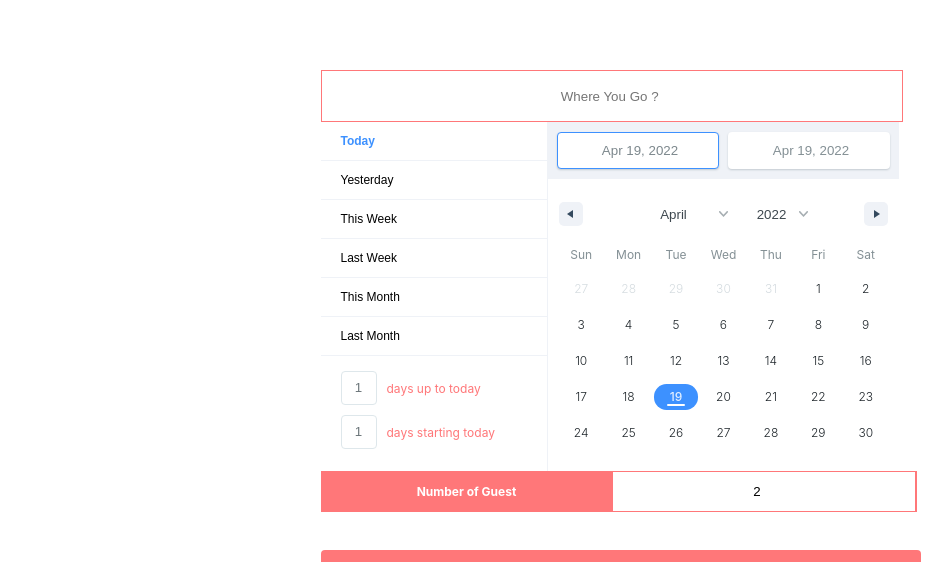
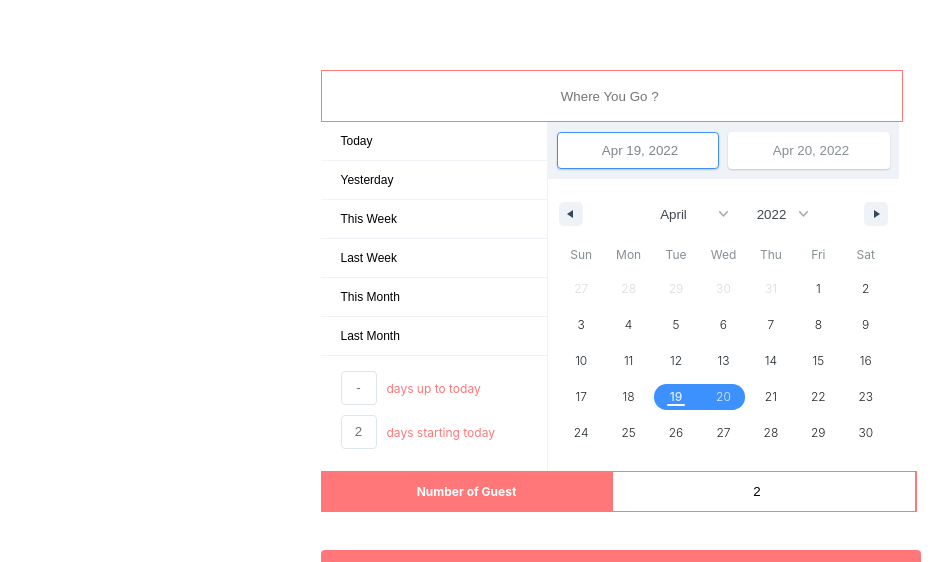
Before and after one commit to RaulMandujano/travel-app, a React (Create React App) app: page / in a window 1280 px wide. Both pictures are taken after a click on the button "Search Place". Shown: the part 138-700 px from the top of the page, without its empty margins (27-979 px from the left). Built offline with nearby package versions, Linux system fonts and the light colour scheme.

Commit message:
search api working - date - guest - location

```diff
--- /dev/null
+++ b/src/apis/authHeader.js
@@ -0,0 +1,4 @@
+export default {
+    'X-RapidAPI-Host': 'airbnb13.p.rapidapi.com',
+    'X-RapidAPI-Key': 'b2676f4bacmshf024e52eb9e1defp1b229djsn7b29df711424'
+}
--- /dev/null
+++ b/src/apis/getLocation.js
@@ -0,0 +1,25 @@
+import authHeader from "./authHeader";
+
+export default (params) => {
+
+    let url = 'https://airbnb13.p.rapidapi.com/search-location'
+
+    const keys = Object.keys(params);
+
+    keys.forEach((key, index) => {
+        if(index === 0) url += `?${key}=${params[key]}`
+        else url += `&${key}=${params[key]}`
+    })
+
+    const options = {
+        method: 'GET',
+        headers: authHeader,
+    };
+
+    console.log(params);
+
+    fetch(url, options)
+        .then(response => response.json())
+        .then(response => console.log(response))
+        .catch(err => console.error(err));
+}
--- a/src/components/Search.js
+++ b/src/components/Search.js
@@ -4,14 +4,18 @@ import 'react-date-range/dist/styles.css'; // main style file
 import 'react-date-range/dist/theme/default.css'; // theme css file
 
 import '../components/Search.css';
-
+import getLocation from '../apis/getLocation';
 
 import { DateRangePicker } from 'react-date-range';
 import Button from '@mui/material/Button';
 
 const Search = () => {
-    const [startDate, setStartDate] = useState (new Date());
-    const [endDate, setEndDate] = useState(new Date());
+    const [startDate, setStartDate] = useState(new Date());
+
+    const tomorrow = new Date();
+    tomorrow.setDate(tomorrow.getDate() + 1);
+
+    const [endDate, setEndDate] = useState(tomorrow);
 
     const selectionRange = {
         startDate: startDate,
@@ -19,29 +23,44 @@ const Search = () => {
         key: "selection",
     };
 
+
     function handleSelect(ranges) {
         setStartDate(ranges.selection.startDate);
         setEndDate(ranges.selection.endDate);
     }
 
+    const onSubmit = e => {
+        e.preventDefault();
+        const { location, adults } = e.target;
+
+        getLocation({
+            checkin: startDate.toISOString().split('T')[0],
+            checkout: endDate.toISOString().split('T')[0],
+            location: location.value, adults: adults.value,
+            children: '0',
+            infants: '0',
+            page: '1'
+        })
+    }
+
     return (
-        <div className="search">
+        <form className="search" onSubmit={onSubmit}>
 
-            <form>
-                <input className="search-input" type="text" placeholder="Where You Go ? " />
-            </form>
+            <div>
+                <input required className="search-input" name='location' type="text" placeholder="Where You Go ? " />
+            </div>
 
             <DateRangePicker ranges={[selectionRange]} onChange={handleSelect} />
 
             <div className="input-guest">
-            <h2>
-                Number of Guest
-            </h2>
-            <input min={0} defaultValue={2} type="number" />
+                <h2>
+                    Number of Guest
+                </h2>
+                <input min={1} name='adults' defaultValue={2} type="number" />
             </div>
 
-            <Button>Search AirBnb</Button>
-        </div>
+            <Button type='submit'>Search AirBnb</Button>
+        </form>
     )
 }
 
```
Also changed, not shown: 1 other file (tests, documents, lock files or other folders).
